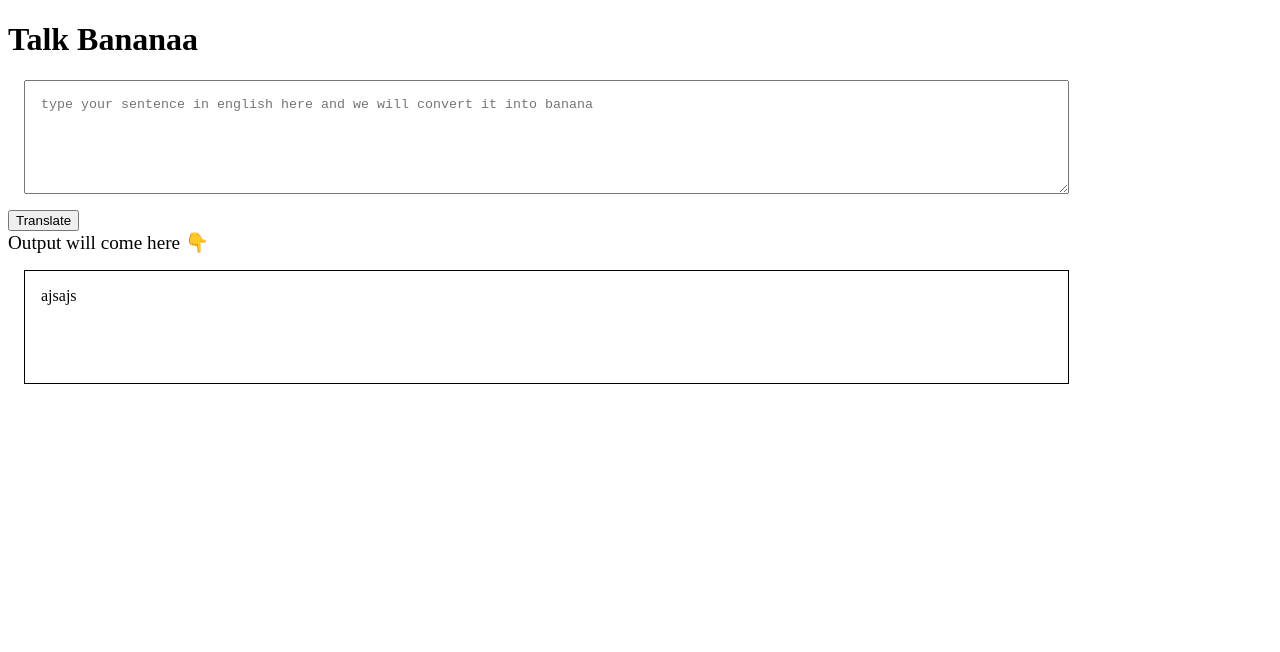
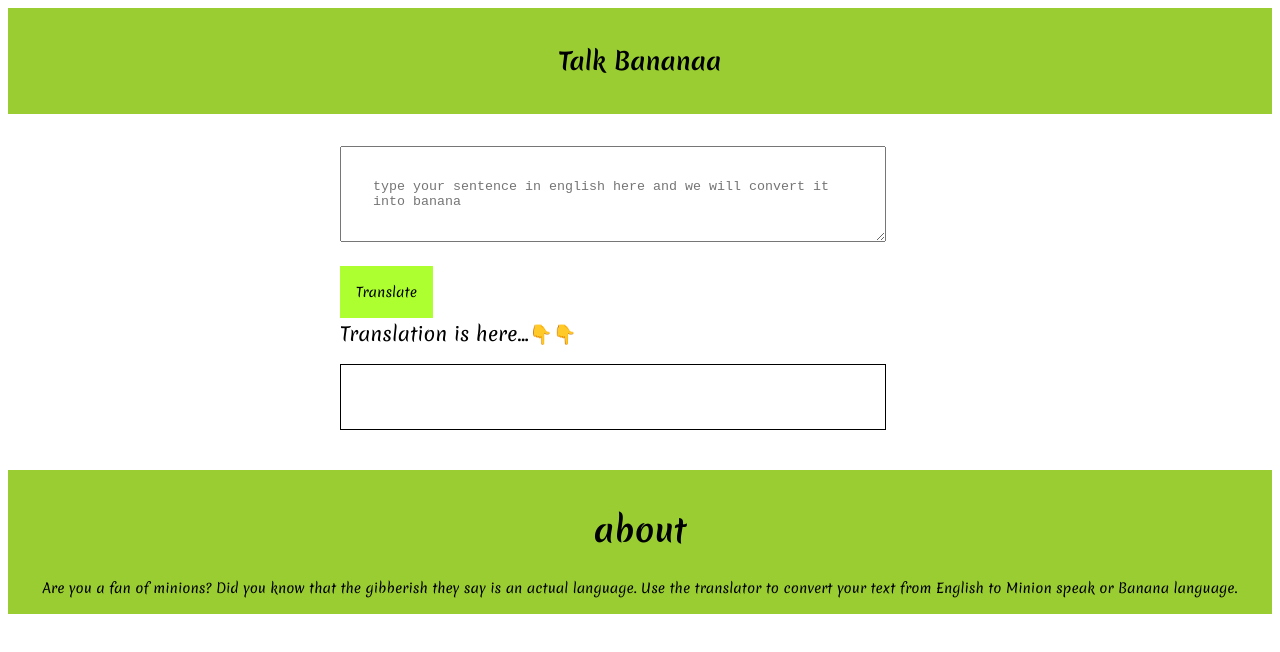
Before and after one commit to TutipallySandhyarani/Banana-Speak, a plain HTML site: page index.html in a window 1280 px wide. Both pictures are taken after a click on the button "Translate". Drawn offline with Linux system fonts and the light colour scheme.

Commit message:
fix: code updated

```diff
--- a/app.js
+++ b/app.js
@@ -1,9 +1,30 @@
-var btnTranslate = document.querySelector("#btn-translate");
-var txtInput = document.querySelector("#txt-input");
-var outputDiv =  document.querySelector("#output");
+var btnTranslate = document.querySelector("#btn-translate")
+var inputText = document.querySelector("#input")
+var outputText =  document.querySelector("#output")
+var url = "https://api.funtranslations.com/translate/minion.json"
 
-function clickHandler() {
-    outputDiv.innerText = "ajsajs " + txtInput.value;
-};
+function getURL(input) {
+    return url + "?" + "text=" + input
+}
 
-btnTranslate.addEventListener("click", clickHandler)
+function errorHandler(error) {
+    console.log("error occured", error)
+    alert("something wrong with server! try again later ")
+}
+
+function eventHandler() {
+
+    var text=inputText.value
+    fetch(geturl(text))
+
+    .then(response => response.json())
+    .then(json => {
+        var translatedText=json.contents.translated;
+        outputText.innerText=translatedText;
+     } )
+
+    .catch(errorHandler)
+
+}
+
+btnTranslate.addEventListener("click", eventHandler)
--- a/index.html
+++ b/index.html
@@ -5,31 +5,25 @@
     <meta http-equiv="X-UA-Compatible" content="IE=edge">
     <meta name="viewport" content="width=device-width, initial-scale=1.0">
     <title>Banana-Speak</title>
-    <style>
-        textarea {
-            width: 80%;
-            height: 10vh;
-            display: block;
-            margin: 1rem;
-            padding: 1rem;
-        }
-        #output {
-            border: 1px solid black;
-            height: 10vh;
-            width: 80%;
-            margin: 1rem;
-            padding: 1rem;
-        }
-    </style>
-
+    <link rel="stylesheet" href="styles.css">
 </head>
 <body>
-    <h1>Talk Bananaa</h1>
-    <textarea id="txt-input"
+    <nav class="container">
+        <h1>Talk Bananaa</h1>
+    </nav>
+    <main>
+    <textarea id="input"
     placeholder="type your sentence in english here and we will convert it into banana"></textarea>
     <button id="btn-translate">Translate</button>
-    <div style="font-size: larger;"> Output will come here 👇</div>
+    <div style="font-size: larger;">Translation is here...👇👇</div>
     <div id="output"></div>
-    <script src="app.js" type="text/javascript"></script>
+    </main>
+    <footer class="container">
+        <h1>about</h1>
+        <small>
+    Are you a fan of minions? Did you know that the gibberish they say is an actual language. Use the translator to convert your text from English to Minion speak or Banana language.
+        </small>
+    </footer>
+        <script src="app.js" type="text/javascript"></script>
 </body>
 </html>
--- /dev/null
+++ b/styles.css
@@ -0,0 +1,45 @@
+@import url('https://fonts.googleapis.com/css2?family=Merienda:wght@400;700&display=swap');
+
+        body {
+            font-family: 'Merienda', cursive;
+        }
+        .container {
+            text-align: center;
+            color: black;
+            padding: 1rem ;
+            background-color:yellowgreen;
+        }
+
+        main {
+            padding: 1rem;
+            max-width: 600px;
+            margin: auto;
+
+        }
+       #input {
+        display: block;
+        width:80% ;
+        padding:2rem;
+        margin: 1rem 0rem;
+        margin-bottom: 1.5rem;
+
+       }
+       #btn-translate {
+
+        padding: 1rem;
+        margin :2px 0rem;
+        display: block;
+        background-color:greenyellow;
+        font-family: 'Merienda', cursive;
+        color: black;
+        border: none;
+       }
+
+       #output {
+        display: block;
+        width:80% ;
+        padding:2rem;
+        margin: 1rem 0rem;
+        margin-bottom: 1.5rem;
+        border: 1px solid black;
+       }
```
